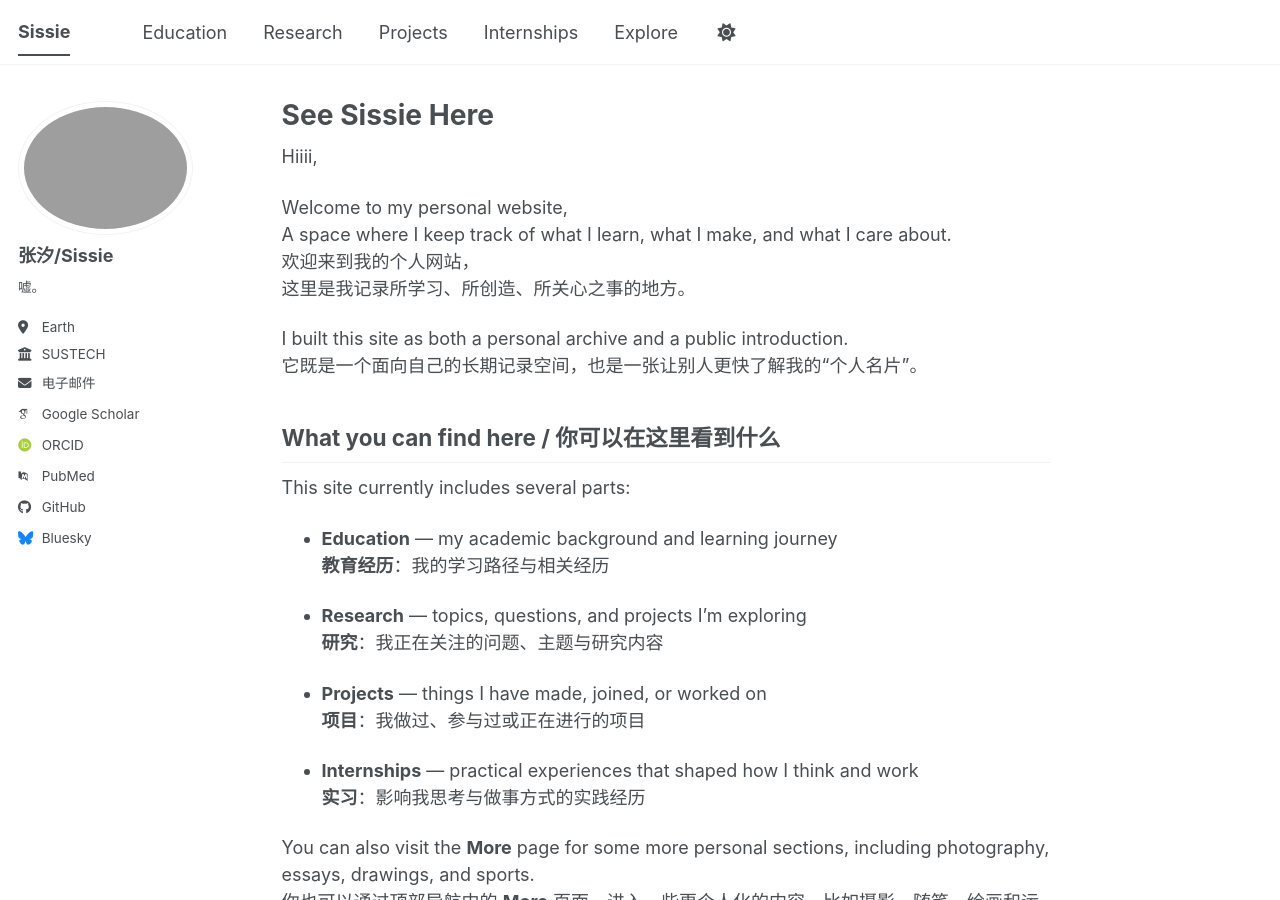
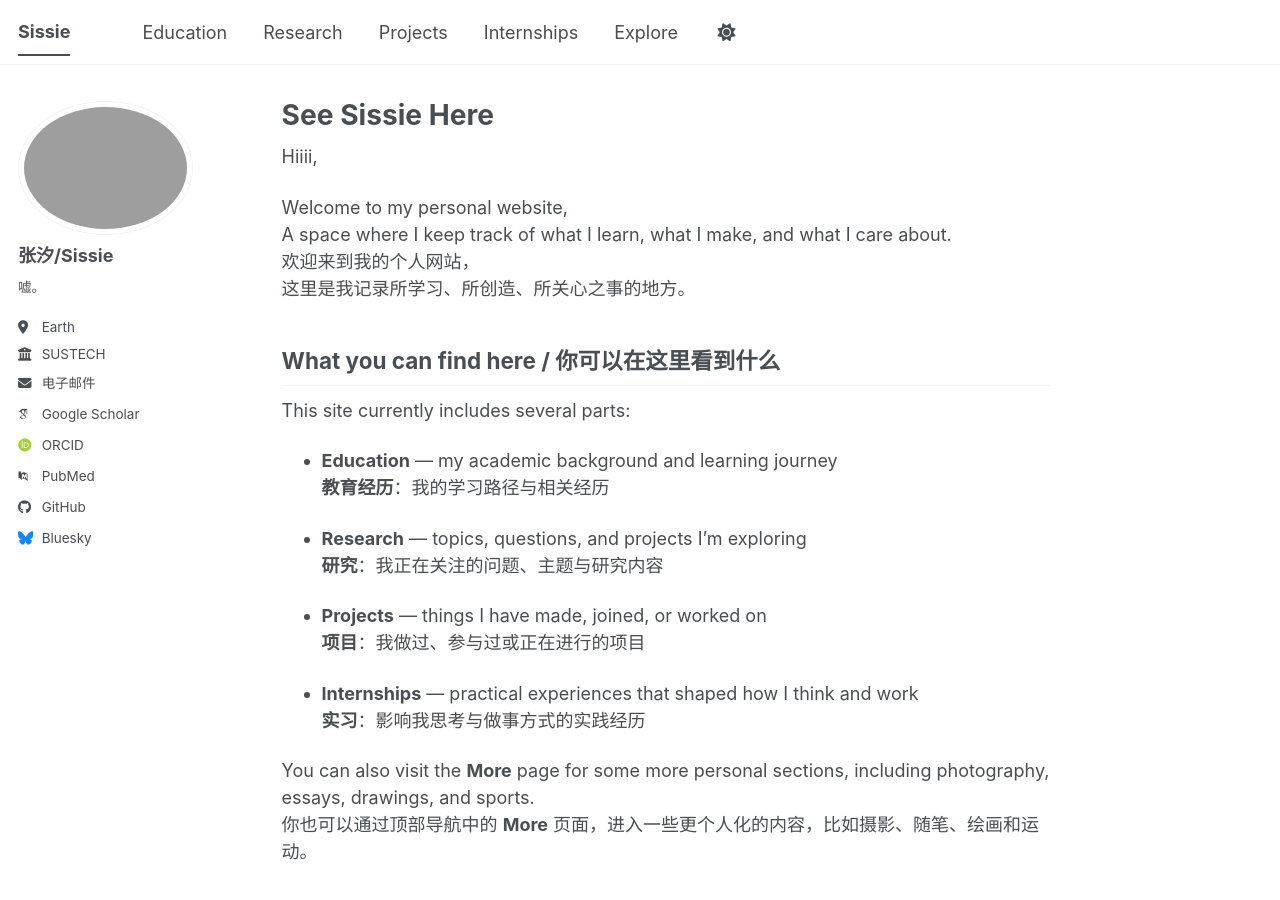
Before and after one commit to SeeSissie/SeeSissie.github.io, a Jekyll site: the page built from _pages/home.md, in a window 1280 px wide and 900 px high. Built offline with Jekyll 4.4.1, drawn with Linux system fonts in a browser that asks for light colours; some web fonts are replaced; a script bundle is joined from its source files by our own code; library files that are not in the unit come from our copies.

Commit message:
Update home.md

```diff
--- a/_pages/home.md
+++ b/_pages/home.md
@@ -14,9 +14,6 @@ Welcome to my personal website,
 A space where I keep track of what I learn, what I make, and what I care about.
 欢迎来到我的个人网站，
 这里是我记录所学习、所创造、所关心之事的地方。
-
-I built this site as both a personal archive and a public introduction.
-它既是一个面向自己的长期记录空间，也是一张让别人更快了解我的“个人名片”。
 
 ## What you can find here / 你可以在这里看到什么
 
```
